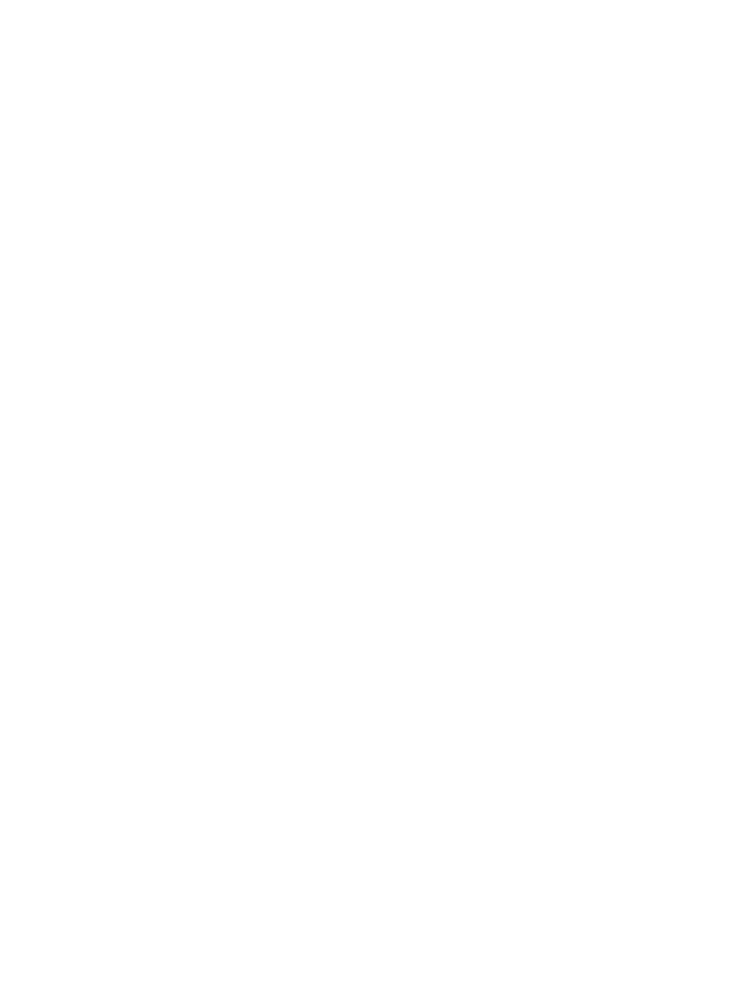
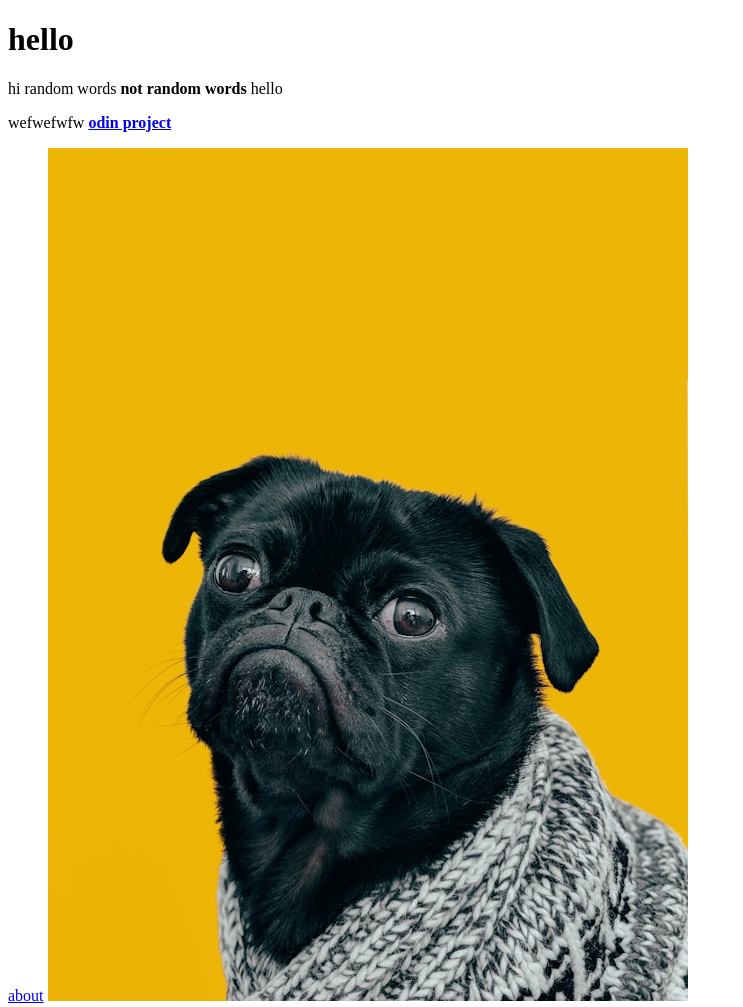
Before and after one commit to Lin5Dev/Webpage, a plain HTML site: page index.html in a window 1280 px wide. Shown: the whole page, without its empty margins (0-743 px from the left). Before the commit the page ends 800 px from the top, so only its background shows below. Drawn offline with Linux system fonts and the light colour scheme.

Commit message:
testing randomdom stuff

```diff
--- a/index.html
+++ b/index.html
@@ -6,6 +6,14 @@
         <title>Webpage</title>
     </head>
     <body>
-
+        <h1>hello</h1>
+        <p>
+                hi random words <strong>not random words</strong> hello
+        </p>
+        <p>
+            wefwefwfw <strong> <a href="https://www.theodinproject.com/lessons/foundations-links-and-images" target="_blank" rel="noopener noreferrer"> odin project </a> </strong>
+        </p>
+        <a href="pages/about.html">about</a>
+        <img src="./images/dog.jpg">
     </body>
 </html>
```
Also changed, not shown: pages/about.html (added, +12 -0 lines), images/dog.jpg (added).
